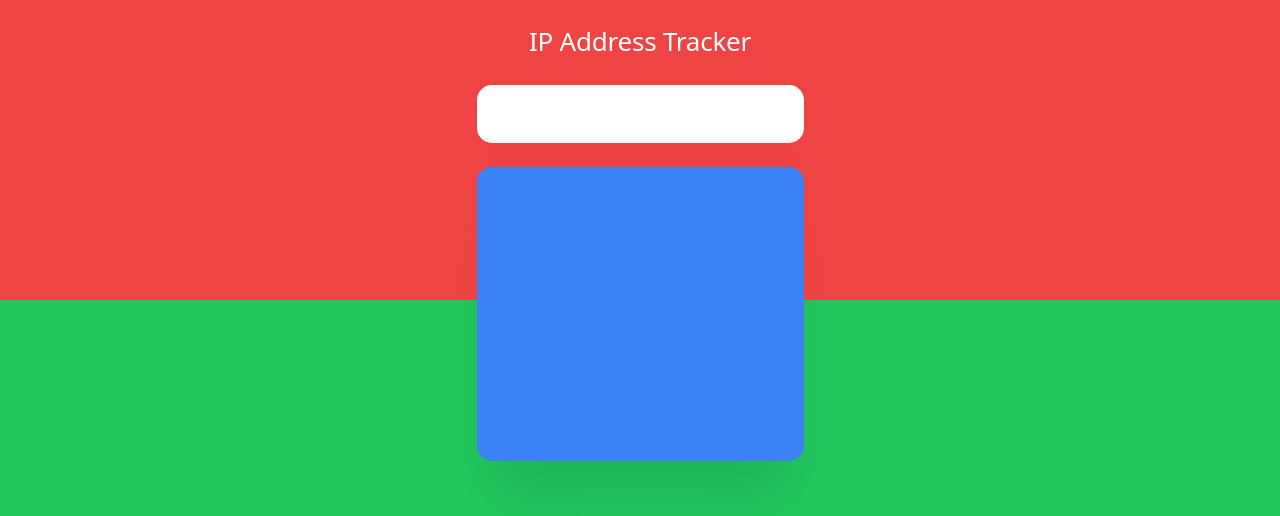
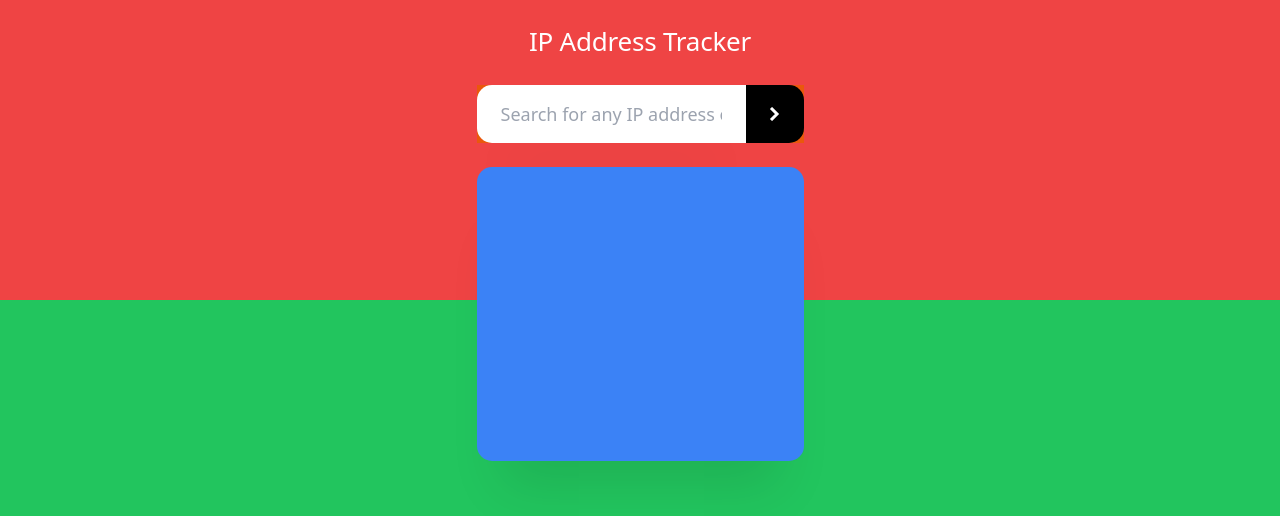
Before and after one commit to dustin1818/SearchGithubUser, a React (Vite) app: page / in a window 1280 px wide. Shown: the top 516 px of the page. Built offline with nearby package versions, Linux system fonts and the light colour scheme.

Commit message:
quick markup - 2

```diff
--- a/src/components/Header/Header.tsx
+++ b/src/components/Header/Header.tsx
@@ -11,7 +11,30 @@ export default function Header() {
     <header className={clsx("col-1 row-1 h-full bg-red-500")}>
       <Hero>
         <Title title="IP Address Tracker" />
-        <Input />
+        <div
+          className={clsx(
+            "mt-[2.9rem] grid grid-cols-[26.9rem_5.8rem] grid-rows-[5.8rem] bg-orange-600"
+          )}>
+          <Input />
+          {/* Make into typescript component */}
+          <div
+            className={clsx(
+              "col-2 row-1 flex items-center justify-center rounded-r-[1.5rem] bg-black"
+            )}>
+            <svg
+              className={clsx("")}
+              height="14"
+              width="11"
+              xmlns="http://www.w3.org/2000/svg">
+              <path
+                d="M2 1l6 6-6 6"
+                fill="none"
+                stroke="#FFF"
+                strokeWidth="3"
+              />
+            </svg>
+          </div>
+        </div>
       </Hero>
     </header>
   );
--- a/src/components/Header/Input/Input.tsx
+++ b/src/components/Header/Input/Input.tsx
@@ -6,8 +6,9 @@ export default function Input() {
   return (
     <input
       className={clsx(
-        "container__effect m-auto mt-[2.9rem] block h-[5.8rem] w-[32.7rem] px-[2.4rem] py-[1.8rem] text-[1.8rem] font-normal leading-normal outline-none"
+        "container__effect col-1 row-1 block rounded-l-[1.5rem] border-none px-[2.4rem] text-[1.8rem] font-normal leading-normal outline-none"
       )}
+      placeholder="Search for any IP address or domain"
       type="text"
     />
   );
--- a/src/components/Info/Info.tsx
+++ b/src/components/Info/Info.tsx
@@ -6,7 +6,7 @@ export default function Info() {
   return (
     <div
       className={clsx(
-        "container__effect absolute inset-x-0 mx-auto h-[29.4rem] w-[32.7rem] translate-y-[16.7rem] bg-blue-500"
+        "container__effect absolute inset-x-0 mx-auto h-[29.4rem] w-[32.7rem] translate-y-[16.7rem] rounded-[1.5rem] bg-blue-500"
       )}></div>
   );
 }
--- a/src/styles/globals.scss
+++ b/src/styles/globals.scss
@@ -4,6 +4,6 @@
 
 @layer utilities {
   .container__effect {
-    @apply rounded-[1.5rem] shadow-[0px_50px_50px_-25px_rgba(0,0,0,0.10)];
+    @apply shadow-[0px_50px_50px_-25px_rgba(0,0,0,0.10)];
   }
 }
```
